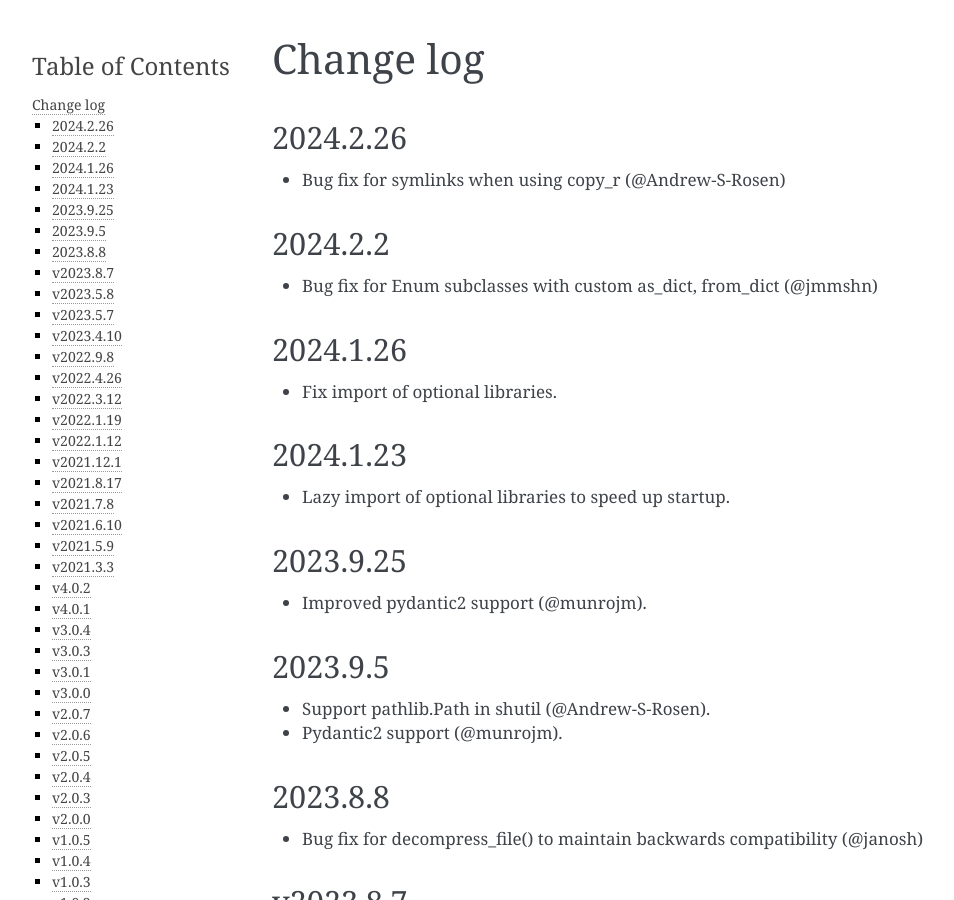
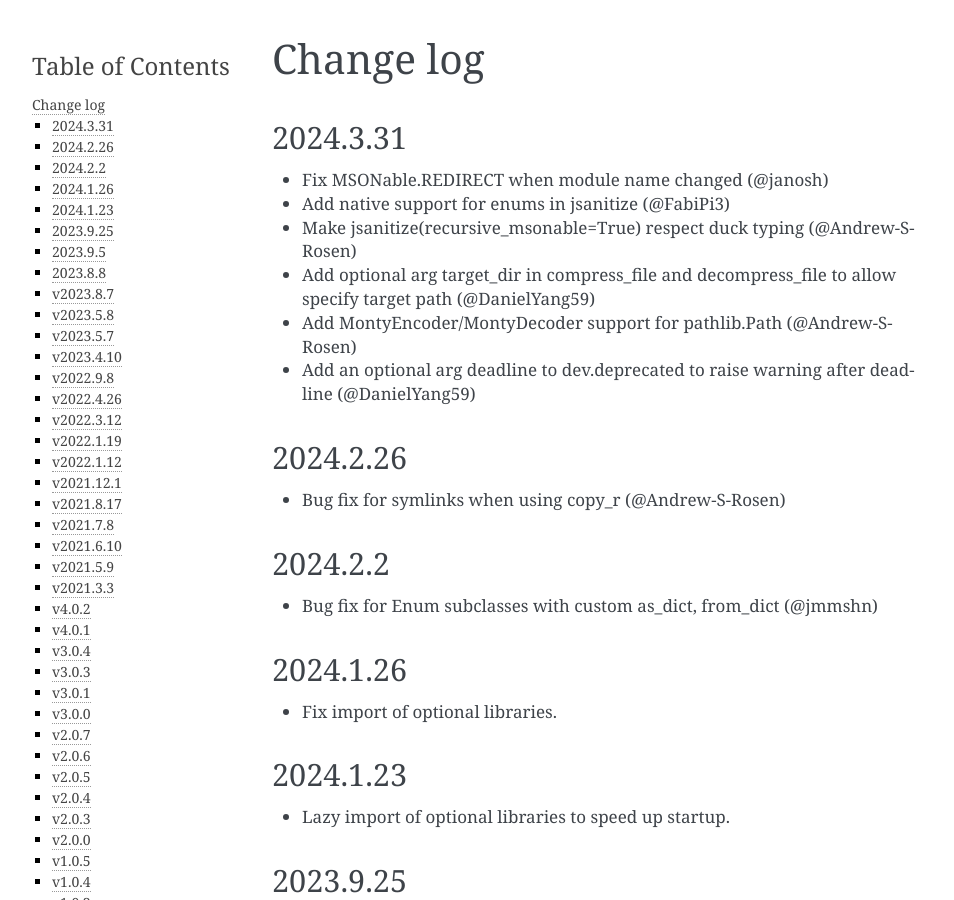
Before and after one commit to materialsvirtuallab/monty, a Sphinx documentation site: the page built from docs/changelog.md, in a window 1280 px wide and 900 px high. Shown: the whole window, without its empty margins (148-1102 px from the left). Built offline with Sphinx 7.4.7, drawn with Linux system fonts in a browser that asks for light colours.

Commit message:
Update change log.

```diff
--- a/docs/changelog.md
+++ b/docs/changelog.md
@@ -1,4 +1,12 @@
 # Change log
+
+## 2024.3.31
+- Fix MSONable.REDIRECT when module name changed (@janosh)
+- Add native support for enums in jsanitize (@FabiPi3)
+- Make jsanitize(recursive_msonable=True) respect duck typing (@Andrew-S-Rosen)
+- Add optional arg target_dir in compress_file and decompress_file to allow specify target path (@DanielYang59)
+- Add MontyEncoder/MontyDecoder support for pathlib.Path (@Andrew-S-Rosen)
+- Add an optional arg deadline to dev.deprecated to raise warning after deadline (@DanielYang59)
 
 ## 2024.2.26
 - Bug fix for symlinks when using copy_r (@Andrew-S-Rosen)
```
